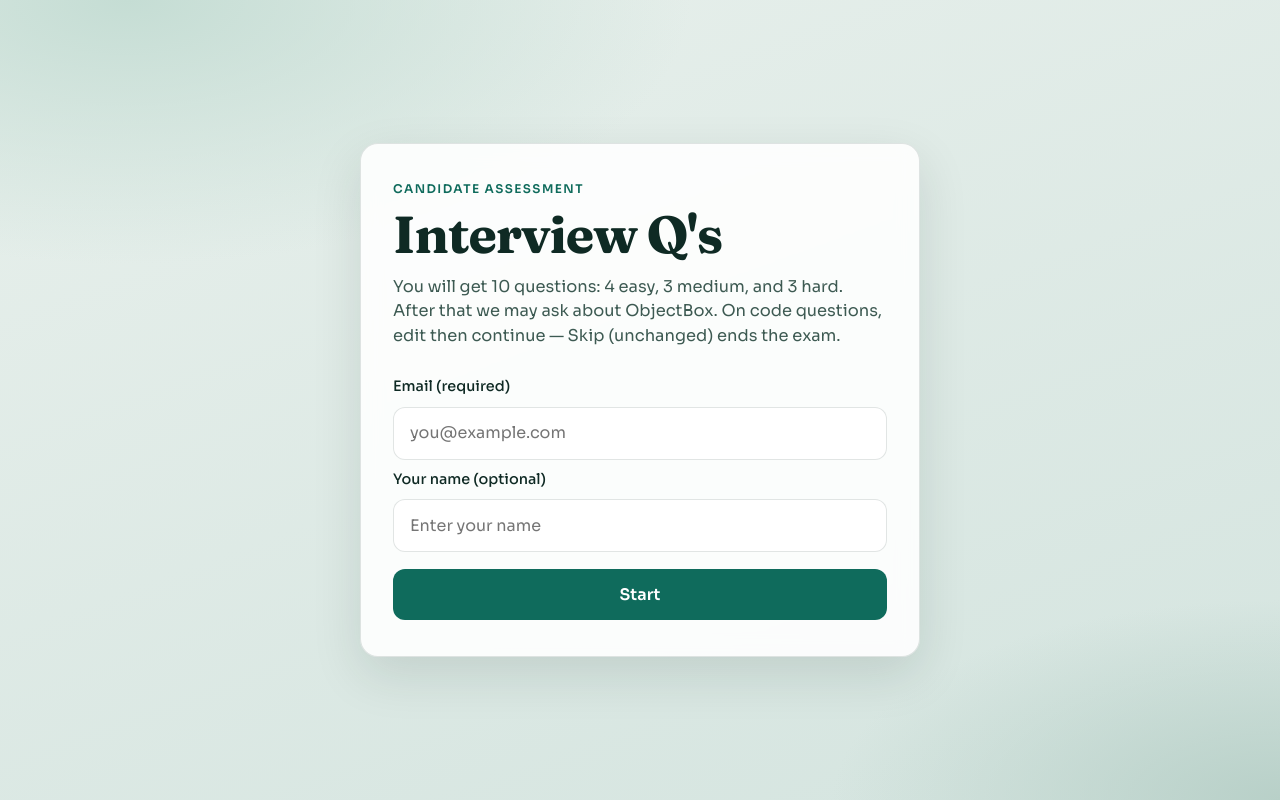
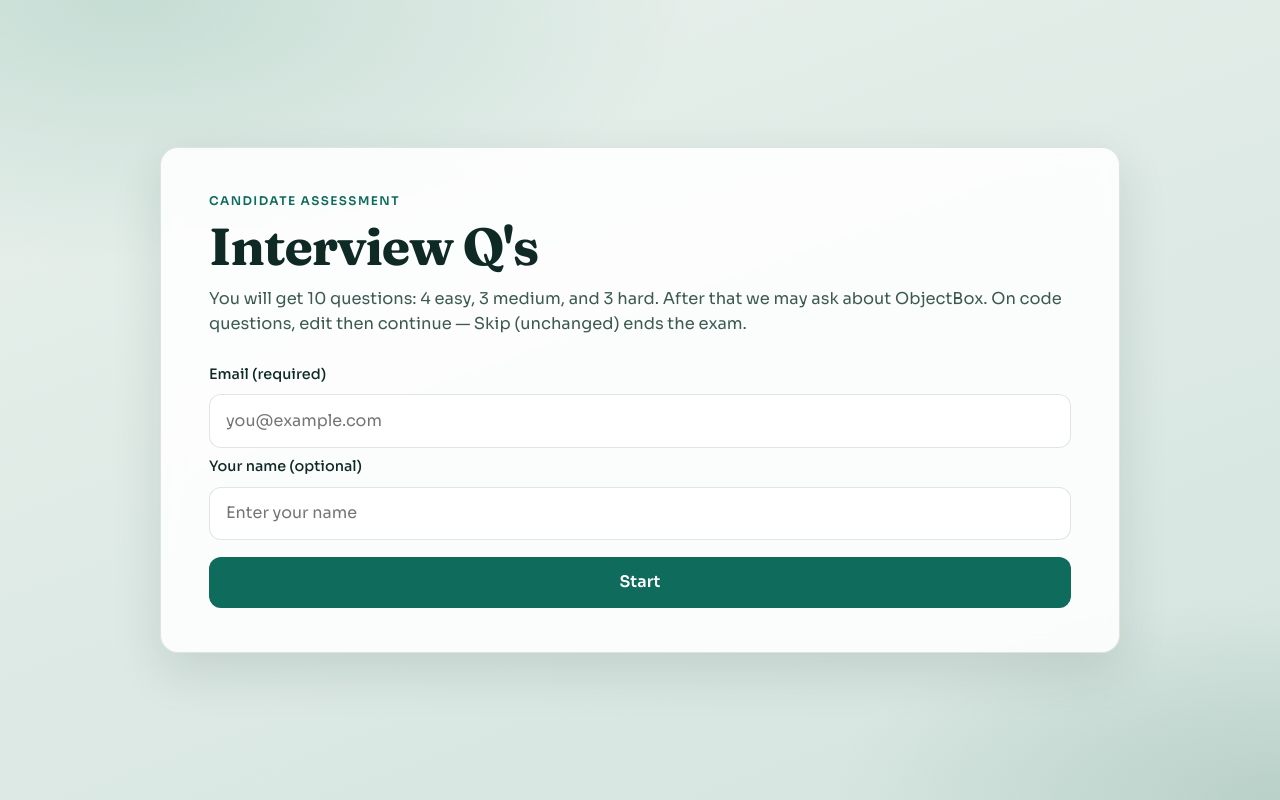
Before and after one commit to TryAdd/interview-Qs, a React (Vite) app: page / in a window 1280 px wide. Built offline with nearby package versions, Linux system fonts and the light colour scheme.

Commit message:
adjust the sizes based on screen

```diff
--- a/src/index.css
+++ b/src/index.css
@@ -87,6 +87,54 @@ textarea {
 .admin-panel {
   width: min(820px, 100%);
   margin: 1.5rem auto;
+}
+
+/* Large screens: bigger question box so content fits with less scrolling */
+@media (min-width: 900px) {
+  .page:not(.page-wide) {
+    padding: 1.25rem;
+  }
+
+  .quiz-panel,
+  .start-panel,
+  .done-panel,
+  .admin-login {
+    width: min(860px, 94vw);
+    max-height: calc(100vh - 2.5rem);
+    overflow-y: auto;
+    padding: 2.5rem 2.75rem;
+  }
+
+  .quiz-panel .question-prompt {
+    font-size: 1.5rem;
+  }
+
+  .quiz-panel .code-editor {
+    min-height: clamp(220px, 36vh, 460px);
+  }
+
+  .quiz-panel .text-answer textarea,
+  .quiz-panel .code-explanation {
+    min-height: clamp(140px, 22vh, 280px);
+  }
+
+  .quiz-panel .closing-questions .text-answer textarea {
+    min-height: clamp(120px, 18vh, 220px);
+  }
+}
+
+@media (min-width: 1200px) {
+  .quiz-panel,
+  .start-panel,
+  .done-panel,
+  .admin-login {
+    width: min(960px, 90vw);
+    padding: 2.75rem 3rem;
+  }
+
+  .quiz-panel .code-editor {
+    min-height: clamp(260px, 40vh, 520px);
+  }
 }
 
 @keyframes rise {
```
